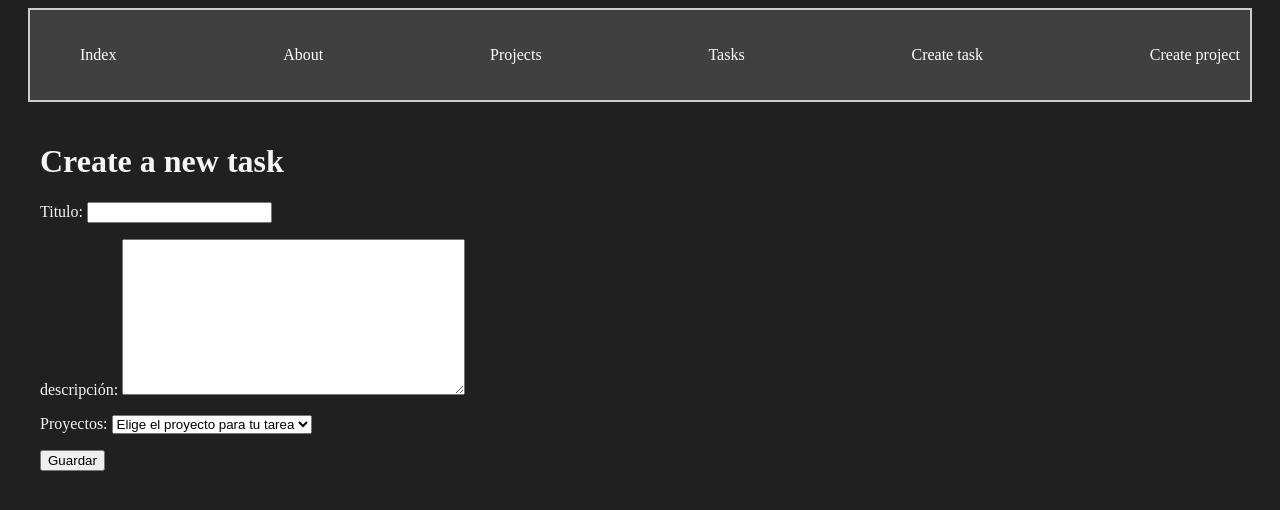
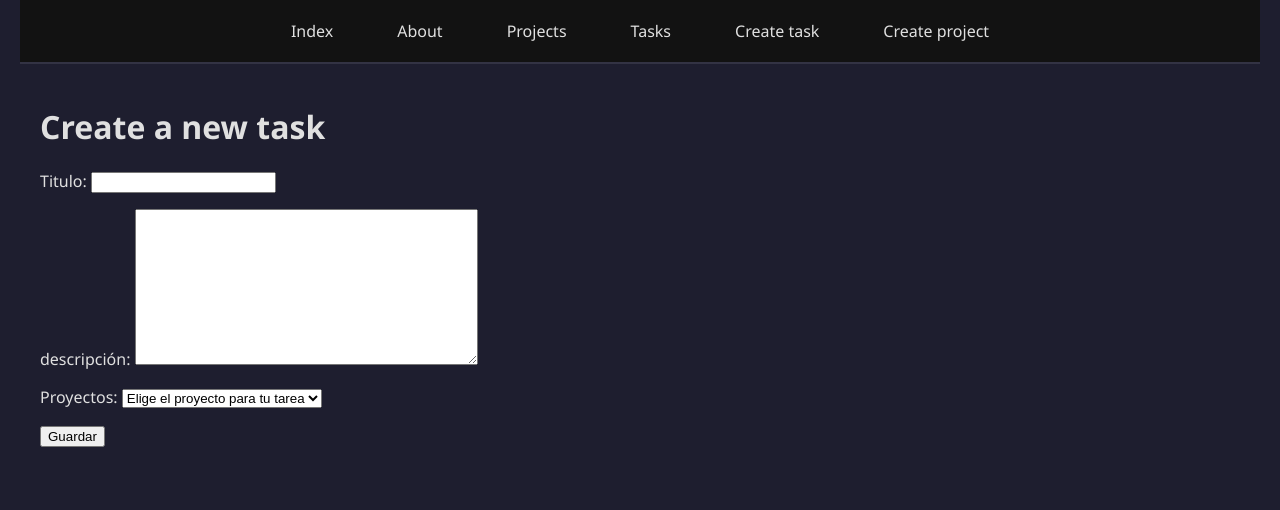
Before and after one commit to andresmartinezpineda/projects_tasks_django, a Django app: page /create_task/ in a window 1280 px wide. Shown: the top 510 px of the page. Run offline with Django 5.2, Linux system fonts and the light colour scheme; data that the repository does not hold is empty.

Commit message:
cambios en el css del proyecto

```diff
--- a/myapp/models.py
+++ b/myapp/models.py
@@ -1,6 +1,6 @@
 from django.db import models
 
-# Create your models here.
+# creamos una tabla en el
 class Project(models.Model):
     name = models.CharField(max_length=200)
 
--- a/myapp/static/styles/main.css
+++ b/myapp/static/styles/main.css
@@ -1,56 +1,74 @@
 body {
-    background: #202020;
-    color: whitesmoke;
+    background: #1E1E2F;
+    color: #E0E0E0;
+    font-family: 'Segoe UI', sans-serif;
+    margin: 0;
 }
 
 .navbar {
-    background: #404040;
-    color: white;
-    padding: 10px 0;
-    border: 2px solid #ccc;
+    background: #121212;
+    padding: 1rem 0;
+    border-bottom: 2px solid #333344;
 }
 
 .navbar ul {
     display: flex;
-    justify-content: space-between;
+    justify-content: center;
+    gap: 2rem;
+    margin: 0;
+    padding: 0;
 }
 
 .navbar ul li {
     list-style: none;
 }
 
-.navbar ul li a{
-    color: white;
+.navbar ul li a {
+    color: #E0E0E0;
     text-decoration: none;
+    font-weight: 500;
+    padding: 0.5rem 1rem;
+    border-radius: 8px;
+    transition: background-color 0.3s, color 0.3s;
 }
 
 .navbar ul li a:hover {
-    color: aquamarine;
+    background-color: #4FC3F7;
+    color: #121212;
 }
 
 .container {
     max-width: 1200px;
     margin: auto;
-    padding: 20px 10px;
+    padding: 20px;
 }
 
 .card {
-    background: #e1e1e1;
-    color: black;
-    padding: 10px;
-    margin-bottom: 5px;
-    border-radius: 10px;
-    color: #9f6539;
+    background: #2E2E3A;
+    color: #FFD180;
+    padding: 15px;
+    margin-bottom: 15px;
+    border-radius: 12px;
+    box-shadow: 0 4px 8px rgba(0, 0, 0, 0.2);
 }
 
 .card a {
-    color: #9f6539;
+    color: #FFB74D;
     text-decoration: none;
 }
 
+.card a:hover {
+    text-decoration: underline;
+}
+
 .input {
-    background: wheat;
-    padding: 10px;
-    text-align: center;
+    background: #292929;
+    color: #E0E0E0;
+    padding: 12px;
+    border: 1px solid #444;
+    border-radius: 6px;
+    margin-bottom: 10px;
     display: block;
+    width: 100%;
+    box-sizing: border-box;
 }
--- a/myapp/views.py
+++ b/myapp/views.py
@@ -3,31 +3,48 @@ from .models import Project,task
 from django.shortcuts import render,redirect,get_object_or_404
 from .forms import CreateNewTask,CreateNewProject
 
-# Create your views here.
+#vista del index
 def index(request):
     title = "titulo django con andres"
     return render(request, "index.html",{
         'titulo': title
     })
 
+#vista del about
 def about(request):
     username = "andres martinez"
     return render(request,'about.html',{
         'user': username
     })
 
+# mostramos los proyectos que estan en la base de datos, en la tabla "Project"
 def project(request):
     projects = Project.objects.all()
     return render(request,"projects/projects.html",{
         'projects': projects
     })
 
+# mostramos los proyectos que estan en la base de datos, en la tabla "task"
 def tareas(request):
     tasks = task.objects.all()
     return render(request,"tasks/tasks.html",{
         'tasks': tasks
     })
 
+# mostramos el formulario para que el usuario escriba los proyectos
+def create_project(request):
+    if request.method == 'POST':
+        form = CreateNewProject(request.POST)
+        if form.is_valid():
+            form.save()
+            return redirect('project')
+    else:
+        form = CreateNewProject()
+        return render(request,'projects/create_project.html',{
+            'form' : form
+        })
+
+# mostramos el formulario para que el usuario escriba las tareas
 def create_task(request):
     if request.method == 'POST':
         form = CreateNewTask(request.POST)
@@ -40,18 +57,7 @@ def create_task(request):
             'form' : form
         })
 
-def create_project(request):
-    if request.method == 'POST':
-        form = CreateNewProject(request.POST)
-        if form.is_valid():
-            form.save()
-            return redirect('project')
-    else:
-        form = CreateNewProject()
-        return render(request,'projects/create_project.html',{
-            'form' : form
-        })
-
+# creamos una vista para poder ingresar a cada proyecto y ver detalladamente sus tareas
 def project_detail(request,id):
     project = get_object_or_404(Project,id=id)
     tasks = task.objects.filter(project_id=id)
```
Also changed, not shown: myapp/templates/projects/detail.html (+11 -0 lines).
